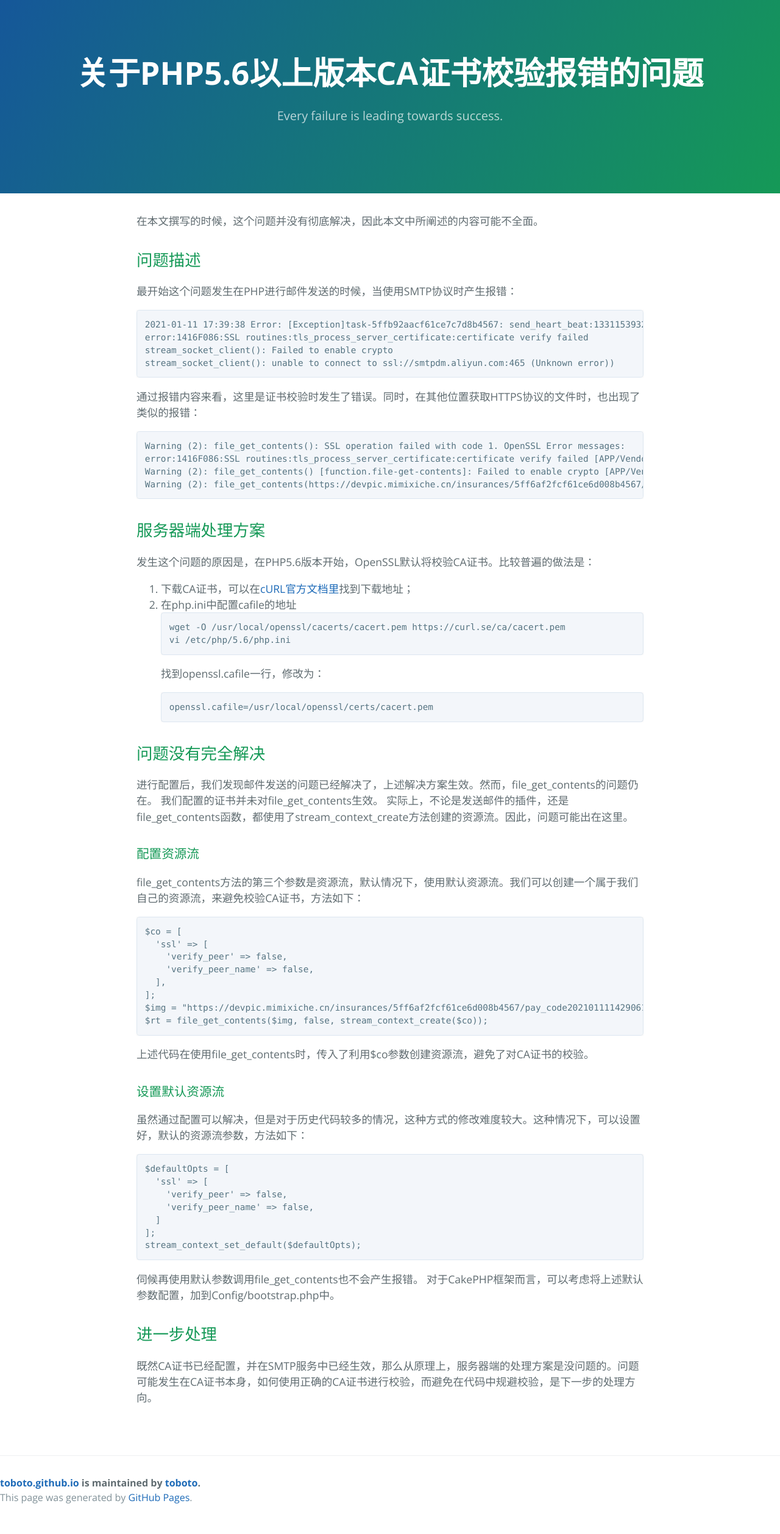
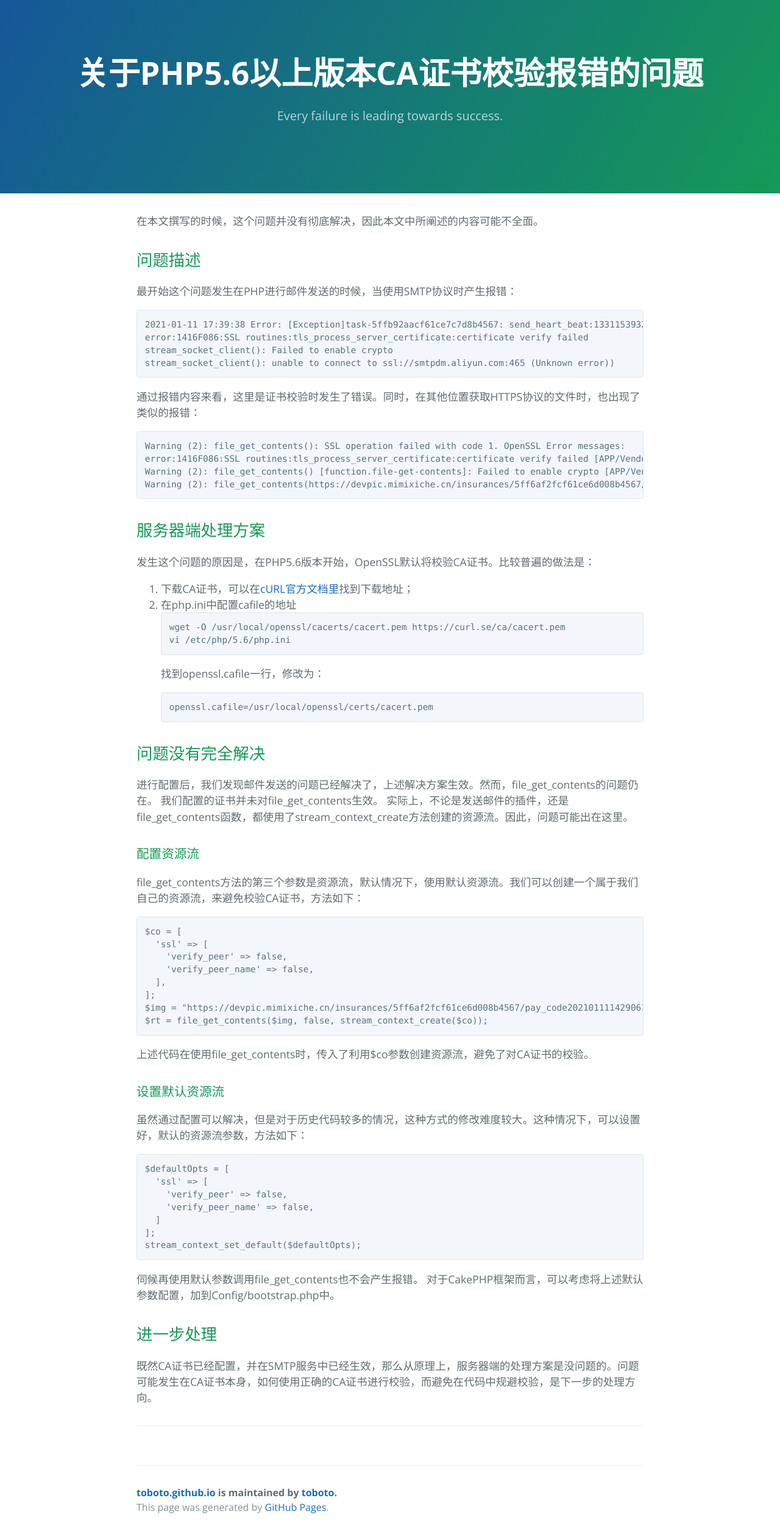
Before and after one commit to toboto/toboto.github.io, a Jekyll site: the page built from _posts/2021-01-11-关于PHP5.6以上版本CA证书校验报错的问题.md, in a window 1280 px wide. Shown: the whole page at 61% size. Built offline with Jekyll 4.4.1, drawn with Linux system fonts in a browser that asks for light colours; comment, search, counter and statistics services are not loaded; before the commit the page ends 2467 px from its top, so only the background shows below that.

Commit message:
optimize footer display

```diff
--- a/_layouts/post.html
+++ b/_layouts/post.html
@@ -36,22 +36,23 @@
 
     <main id="content" class="main-content" role="main">
       {{ content }}
-    </main>
-    <script src="https://utteranc.es/client.js"
+      <footer class="site-footer"></footer>
+      <script src="https://utteranc.es/client.js"
         repo="toboto/toboto.github.io"
         issue-term="pathname"
         theme="github-light"
         crossorigin="anonymous"
         async>
-    </script>
-    <footer class="site-footer">
+      </script>
+      <footer class="site-footer">
         {% if site.github.is_project_page %}
           <span class="site-footer-owner"><a href="{{ site.github.repository_url }}">{{ site.github.repository_name }}</a> is maintained by <a href="/about/">{{ site.github.owner_name }}</a>.</span>
         {% else %}
           <span class="site-footer-owner"><a href="{{ site.github.repository_url }}">{{ site.github.repository_name }}</a> is maintained by <a href="/about/">{{ site.github.owner_name }}</a>.</span>
         {% endif %}
         <span class="site-footer-credits">This page was generated by <a href="https://pages.github.com">GitHub Pages</a>.</span>
-    </footer>
+      </footer>
+    </main>
   </body>
   <script>
 var _hmt = _hmt || [];
```
